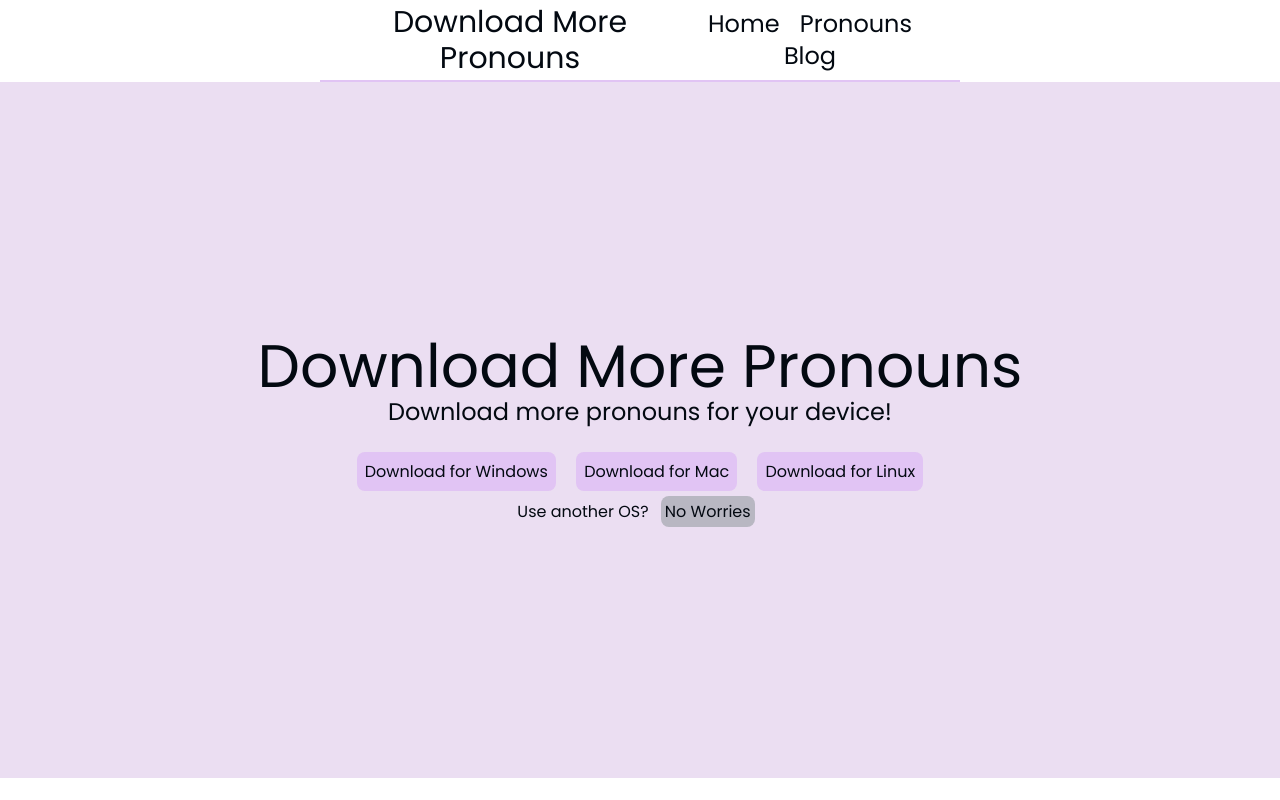
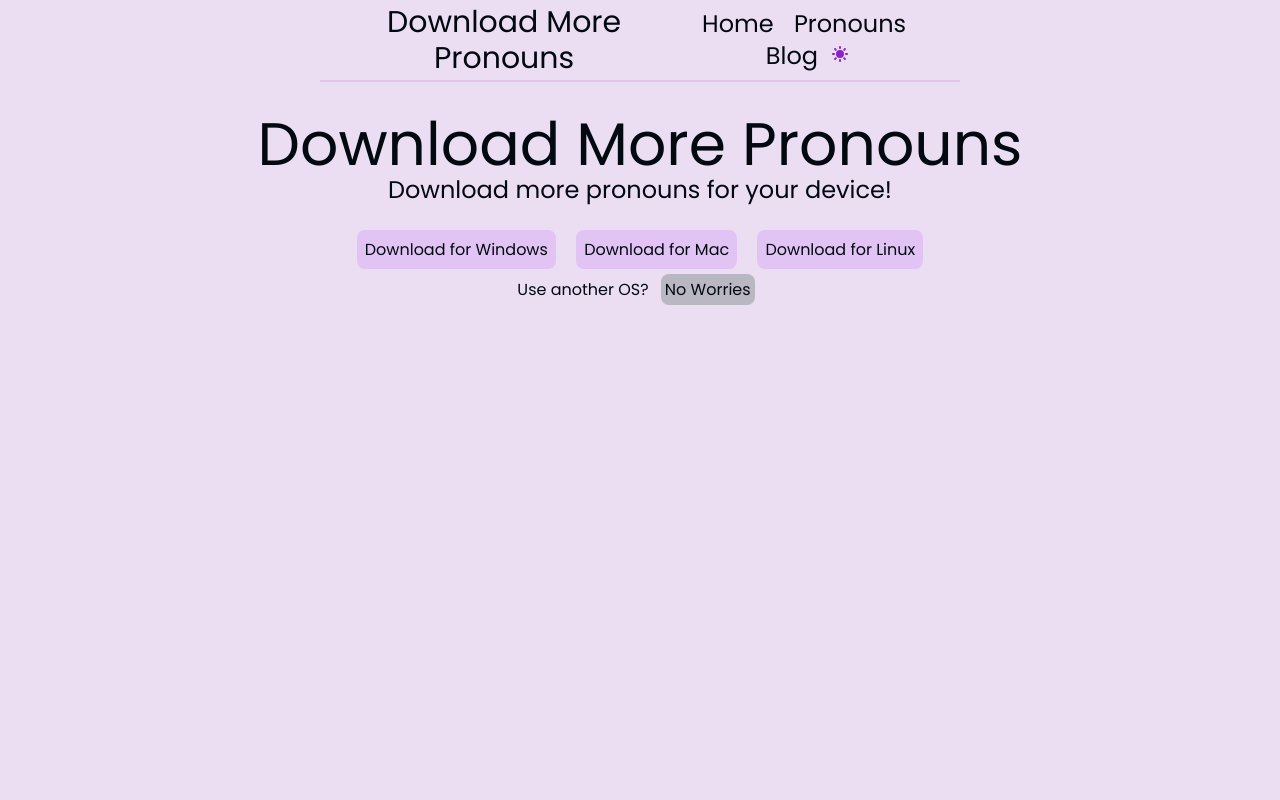
Before and after one commit to Stereo528/downloadmorepronouns.com, a SvelteKit app: page / in a window 1280 px wide. Built offline with nearby package versions, Linux system fonts and the light colour scheme.

Commit message:
dark mode toggle, layout changes

```diff
--- a/src/components/Header.svelte
+++ b/src/components/Header.svelte
@@ -3,11 +3,13 @@
     import ThemeSwitcher from "./ThemeSwitcher.svelte";
 </script>
 
-<div class="justify-between flex p-1 items-center text-text border-b-2 border-secondary px-0 sm:px-1 lg:px-5 mx-auto w-4/5 lg:w-1/2">
-    <h1 class="text-4xl text-text sm:text-3xl">Download More Pronouns</h1>
+<div class="justify-between flex p-1 items-center text-text dark:text-text-dark border-b-2 border-primary dark:border-accent-dark px-0 sm:px-1 lg:px-5 mx-auto w-4/5 lg:w-1/2">
+    <h1 class="text-4xl sm:text-3xl">Download More Pronouns</h1>
     <nav>
-        <a href="{base}/" class="text-text p-1 lg:p-2 text-sm sm:text-xl lg:text-2xl hover:text-accent">Home</a>
-        <a href="{base}/pronouns" class="text-text p-1 lg:p-2 text-sm sm:text-xl lg:text-2xl hover:text-accent">Pronouns</a>
-        <a href="{base}/blog" class="text-text p-1 lg:p-2 text-sm sm:text-xl lg:text-2xl hover:text-accent">Blog</a>
+        <a href="{base}/" class="p-1 lg:p-2 text-sm sm:text-xl lg:text-2xl hover:text-accent-dark">Home</a>
+        <a href="{base}/pronouns" class=" p-1 lg:p-2 text-sm sm:text-xl lg:text-2xl hover:text-accent-dark">Pronouns</a>
+        <a href="{base}/blog" class=" p-1 lg:p-2 text-sm sm:text-xl lg:text-2xl hover:text-accent-dark">Blog</a>
+        <ThemeSwitcher />
     </nav>
+
 </div>
--- a/src/components/ThemeSwitcher.svelte
+++ b/src/components/ThemeSwitcher.svelte
@@ -0,0 +1,87 @@
+<!--Code was edited from here: https://github.com/CaptainCodeman/sveltekit-dark-mode-->
+
+<script lang="ts">
+    import "../app.css";
+	import { onMount } from 'svelte'
+
+	// indicate if we're in dark mode or not
+	let dark: boolean
+
+	// hide the control until we've decided what the intial mode is
+	let hidden = true
+
+	onMount(() => {
+		// use the existence of the dark class on the html element for the initial value
+		dark = document.documentElement.classList.contains('dark')
+
+		// show UI controls
+		hidden = false
+
+		// listen for changes so we auto-adjust based on system settings
+		const matcher = window.matchMedia('(prefers-color-scheme: dark)')
+		matcher.addEventListener('change', handleChange)
+		return () => matcher.removeEventListener('change', handleChange)
+	})
+
+	function handleChange({ matches: dark }: MediaQueryListEvent) {
+		// only set if we haven't overridden the theme
+		if (!localStorage.theme) {
+			setMode(dark)
+		}
+	}
+
+	function toggle() {
+		setMode(!dark)
+	}
+
+	function setMode(value: boolean) {
+		dark = value
+
+		// update page styling
+		if (dark) {
+			document.documentElement.classList.add('dark')
+		} else {
+			document.documentElement.classList.remove('dark')
+		}
+
+		// store the theme as a local override
+		localStorage.theme = dark ? 'dark' : 'light'
+
+		// if the toggled-to theme matches the system defined theme, clear the local override
+		// this effectively provides a way to override or revert to "automatic" setting mode
+		if (window.matchMedia(`(prefers-color-scheme: ${localStorage.theme})`).matches) {
+			localStorage.removeItem('theme')
+		}
+	}
+</script>
+
+
+<svelte:head>
+	<!-- set dark mode class based on user preference / device settings (in head to avoid FOUC) -->
+	<script>
+		if (localStorage.theme === 'dark' || (!localStorage.theme && window.matchMedia('(prefers-color-scheme: dark)').matches)) {
+			document.documentElement.classList.add('dark')
+		} else {
+			document.documentElement.classList.remove('dark')
+		}
+	</script>
+</svelte:head>
+
+<button
+	class="rounded-full cursor-pointer transition-colors ease-in-out duration-200 focus:outline-none focus:ring-2 focus:ring-offset-2"
+	class:hidden
+	on:click={toggle}
+>
+	<!-- moon icon -->
+	<svg class="h-5 w-5 text-accent-dark mt-1" class:hidden={!dark} viewBox="0 0 20 20" fill="currentColor">
+		<path d="M17.293 13.293A8 8 0 016.707 2.707a8.001 8.001 0 1010.586 10.586z" />
+	</svg>
+	<!-- sun icon -->
+	<svg class="h-5 w-5 text-accent mt-1" class:hidden={dark} viewBox="0 0 20 20" fill="currentColor">
+		<path
+			fill-rule="evenodd"
+			d="M10 2a1 1 0 011 1v1a1 1 0 11-2 0V3a1 1 0 011-1zm4 8a4 4 0 11-8 0 4 4 0 018 0zm-.464 4.95l.707.707a1 1 0 001.414-1.414l-.707-.707a1 1 0 00-1.414 1.414zm2.12-10.607a1 1 0 010 1.414l-.706.707a1 1 0 11-1.414-1.414l.707-.707a1 1 0 011.414 0zM17 11a1 1 0 100-2h-1a1 1 0 100 2h1zm-7 4a1 1 0 011 1v1a1 1 0 11-2 0v-1a1 1 0 011-1zM5.05 6.464A1 1 0 106.465 5.05l-.708-.707a1 1 0 00-1.414 1.414l.707.707zm1.414 8.486l-.707.707a1 1 0 01-1.414-1.414l.707-.707a1 1 0 011.414 1.414zM4 11a1 1 0 100-2H3a1 1 0 000 2h1z"
+			clip-rule="evenodd"
+		/>
+	</svg>
+</button>
--- a/src/routes/+error.svelte
+++ b/src/routes/+error.svelte
@@ -3,27 +3,16 @@
 <link href="https://fonts.googleapis.com/css2?family=Poppins&display=swap" rel="stylesheet">
 
 
-<style lang="postcss">
-    :global(html) {
-        font-family: 'Poppins', sans-serif;
-        text-align: center;
-        background-color: theme(colors.background);
-    }
-</style>
-
 <script>
-    import Header from "../components/Header.svelte";
     import { page } from '$app/stores';
+    import ThemeSwitcher from "../components/ThemeSwitcher.svelte";
 </script>
 
-<Header />
 
-<main class="mt-8 gap-4 text-text">
 <h1 class="text-4xl font-bold">An Error has occured!</h1>
 <p class="text-xl">The page you are looking for does not exist or is not working currently!</p>
 <br>
 <p class="text-xl">Error code: {$page.status}</p>
 <p class="text-xl">Error message: {$page.error.message}</p>
 <br>
-    <a href="/" class="text-xl underline rounded-lg bg-secondary text-accent p-2">Go back to the homepage?</a>
-</main>
+<a href="/" class="text-xl underline rounded-lg bg-primary dark:bg-primary-dark text-accent dark:text-accent-dark p-2">Go back to the homepage?</a>
--- a/src/routes/+layout.svelte
+++ b/src/routes/+layout.svelte
@@ -1,5 +1,21 @@
+<style lang="postcss">
+    :global(html) {
+        font-family: 'Poppins', sans-serif;
+        text-align: center;
+        background-color: theme(colors.background);
+    }
+    :global(html.dark) {
+        background-color: theme(colors.background-dark);
+    }
+</style>
+
 <script>
     import "../app.css";
+    import Header from "../components/Header.svelte";
 </script>
 
-<slot />
+<Header />
+
+<main class="mt-8 gap-4 text-text dark:text-text-dark justify-center flex">
+    <slot />
+</main>
--- a/src/routes/+page.svelte
+++ b/src/routes/+page.svelte
@@ -2,34 +2,19 @@
 <link rel="preconnect" href="https://fonts.gstatic.com" crossorigin>
 <link href="https://fonts.googleapis.com/css2?family=Poppins&display=swap" rel="stylesheet">
 
-
-<style lang="postcss">
-    :global(html) {
-        font-family: 'Poppins', sans-serif;
-        text-align: center;
-    }
-</style>
-
 <script>
-    import Header from "../components/Header.svelte";
     import {base} from "$app/paths";
 </script>
 
-<Header />
-
-<main class="flex py-2 bg-background justify-center">
-    <div class="text-text dark:text-dark-text container flex justify-center">
-        <div class="rounded-lg border-accent">
-            <h1 class="text-6xl self-center">Download More Pronouns</h1>
-            <p class="text-2xl ">Download more pronouns for your device!</p>
-            <div class="justify-evenly mt-8">
-                <a href="{base}/pronouns" class="bg-secondary rounded-lg p-2 m-2">Download for Windows</a>
-                <a href="{base}/pronouns" class="bg-secondary rounded-lg p-2 m-2">Download for Mac</a>
-                <a href="{base}/pronouns" class="bg-secondary rounded-lg p-2 m-2">Download for Linux</a>
-            </div>
-            <p class="mt-4">Use another OS? <a href="{base}/pronouns" class="bg-primary rounded-lg p-1 m-2">No Worries</a></p>
+<div class="inline-flex justify-center">
+    <div class="rounded-lg border-accent">
+        <h1 class="text-6xl">Download More Pronouns</h1>
+        <p class="text-2xl ">Download more pronouns for your device!</p>
+        <div class="justify-evenly mt-8">
+            <a href="{base}/pronouns" class="bg-primary dark:bg-primary-dark rounded-lg p-2 m-2">Download for Windows</a>
+            <a href="{base}/pronouns" class="bg-primary dark:bg-primary-dark rounded-lg p-2 m-2">Download for Mac</a>
+            <a href="{base}/pronouns" class="bg-primary dark:bg-primary-dark rounded-lg p-2 m-2">Download for Linux</a>
         </div>
-
+        <p class="mt-4">Use another OS? <a href="{base}/pronouns" class="bg-secondary dark:text-text rounded-lg p-1 m-2">No Worries</a></p>
     </div>
-
-</main>
+</div>
--- a/src/routes/pronouns/+error.svelte
+++ b/src/routes/pronouns/+error.svelte
@@ -2,28 +2,15 @@
 <link rel="preconnect" href="https://fonts.gstatic.com" crossorigin>
 <link href="https://fonts.googleapis.com/css2?family=Poppins&display=swap" rel="stylesheet">
 
+<script>
 
-<style lang="postcss">
-    :global(html) {
-        font-family: 'Poppins', sans-serif;
-        text-align: center;
-        background-color: theme(colors.background);
-    }
-</style>
-
-<script>
-    import Header from "../../components/Header.svelte";
     import { page } from '$app/stores';
 </script>
 
-<Header />
-
-<main class="mt-8 gap-4 text-text">
 <h1 class="text-4xl font-bold">This page is being built!</h1>
 <p class="text-xl">Come back soon!</p>
 <br>
 <p class="text-xl">Error code: {$page.status}</p>
 <p class="text-xl">Error message: {$page.error.message}</p>
 <br>
-    <a href="/" class="text-xl underline rounded-lg bg-secondary text-accent p-2">Go back to the homepage?</a>
-</main>
+<a href="/" class="text-xl underline rounded-lg bg-primary dark:bg-primary-dark text-accent dark:text-accent-dark p-2">Go back to the homepage?</a>
--- a/tailwind.config.js
+++ b/tailwind.config.js
@@ -13,14 +13,13 @@ export default {
       colors: {
         'text': "#030911",
         'background': "#ebdef2",
-        'primary': "#b8b7c2",
-        'secondary': "#e1c4f4",
+        'primary': "#e1c4f4",
+        'secondary': "#b8b7c2",
         'accent': "#8824c6",
-        'dark-text': '#ebdef2',
-        'dark-background': '#030911',
-        'dark-primary': '#b8b7c2',
-        'dark-secondary': '#12051b',
-        'dark-accent': '#cb97ec',
+        'text-dark': '#ebdef2',
+        'background-dark': '#100028',
+        'primary-dark': '#3a134e',
+        'accent-dark': '#cb97ec',
       },
       fontFamily: {
         'poppins': ['Poppins'],
```
Lines whose indentation alone changed are shown as unchanged.
